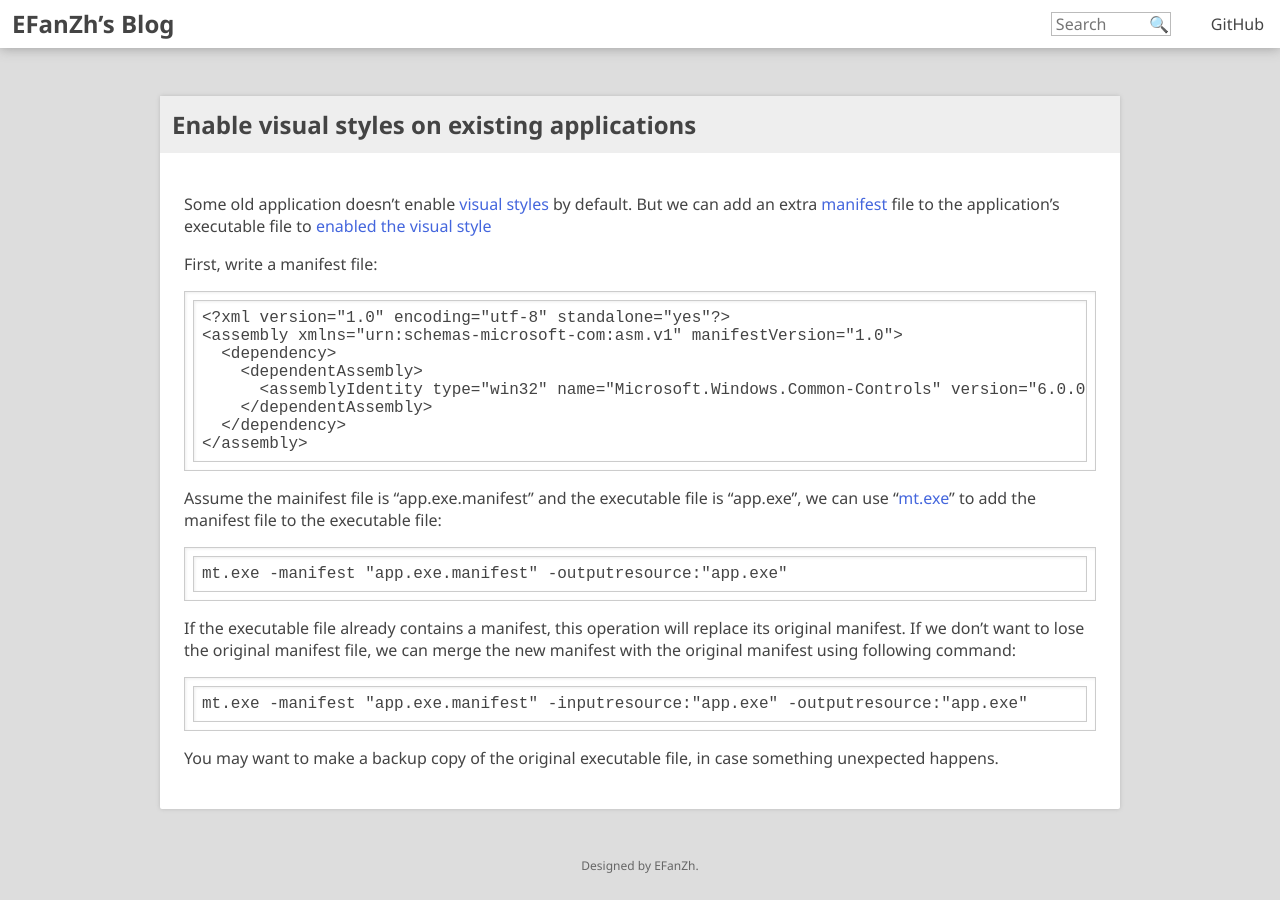
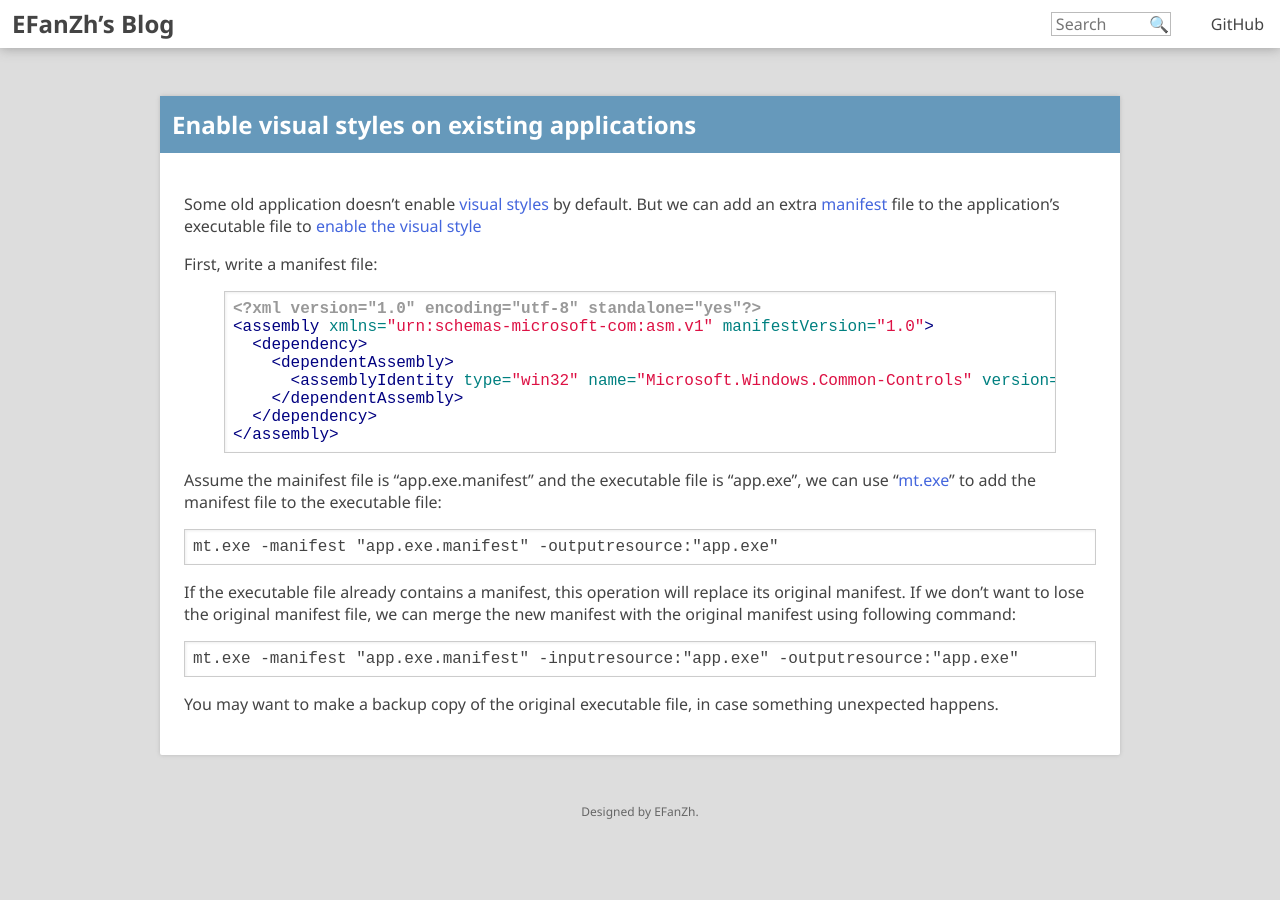
Before and after one commit to fuzeyi/efanzh.github.io, a Jekyll site: the page built from _posts/2013-03-13-enable-visual-styles.md, in a window 1280 px wide. Built offline with Jekyll 4.4.1, drawn with Linux system fonts in a browser that asks for light colours.

Commit message:
Highlight some code

```diff
--- a/_posts/2013-03-13-enable-visual-styles.md
+++ b/_posts/2013-03-13-enable-visual-styles.md
@@ -3,18 +3,20 @@ title: Enable visual styles on existing applications
 layout: post
 ---
 
-Some old application doesn’t enable [visual styles](http://msdn.microsoft.com/library/bb773187.aspx) by default. But we can add an extra [manifest](http://msdn.microsoft.com/library/aa375365.aspx) file to the application’s executable file to [enabled the visual style](http://msdn.microsoft.com/library/bb773175.aspx)
+Some old application doesn’t enable [visual styles](http://msdn.microsoft.com/library/bb773187.aspx) by default. But we can add an extra [manifest](http://msdn.microsoft.com/library/aa375365.aspx) file to the application’s executable file to [enable the visual style](http://msdn.microsoft.com/library/bb773175.aspx)
 
 First, write a manifest file:
 
-    <?xml version="1.0" encoding="utf-8" standalone="yes"?>
-    <assembly xmlns="urn:schemas-microsoft-com:asm.v1" manifestVersion="1.0">
-      <dependency>
-        <dependentAssembly>
-          <assemblyIdentity type="win32" name="Microsoft.Windows.Common-Controls" version="6.0.0.0" processorArchitecture="*" publicKeyToken="6595b64144ccf1df" language="*"></assemblyIdentity>
-        </dependentAssembly>
-      </dependency>
-    </assembly>
+{% highlight xml %}
+<?xml version="1.0" encoding="utf-8" standalone="yes"?>
+<assembly xmlns="urn:schemas-microsoft-com:asm.v1" manifestVersion="1.0">
+  <dependency>
+    <dependentAssembly>
+      <assemblyIdentity type="win32" name="Microsoft.Windows.Common-Controls" version="6.0.0.0" processorArchitecture="*" publicKeyToken="6595b64144ccf1df" language="*"></assemblyIdentity>
+    </dependentAssembly>
+  </dependency>
+</assembly>
+{% endhighlight %}
 
 Assume the mainifest file is “app.exe.manifest” and the executable file is “app.exe”, we can use “[mt.exe](http://msdn.microsoft.com/library/aa375649.aspx)” to add the manifest file to the executable file:
 
--- a/stylesheets/common.css
+++ b/stylesheets/common.css
@@ -102,7 +102,8 @@
 
 .main > article > header
 {
-    background-color: #eee;
+    background-color: #69b;
+    color: #fff;
 }
 
 .main > article > header > h2
--- a/stylesheets/syntax-highlighting.css
+++ b/stylesheets/syntax-highlighting.css
@@ -1,15 +1,9 @@
-.highlight
+.highlight > pre, .post > pre
 {
     border: 1px solid #ccc;
     box-shadow: inset 1px 1px 3px #eee;
-    margin: 1em 0;
     overflow: auto;
     padding: 0.5em;
-}
-
-.highlight > pre
-{
-    margin: 0;
 }
 
 .highlight .bp /* Name.Builtin.Pseudo */
```
